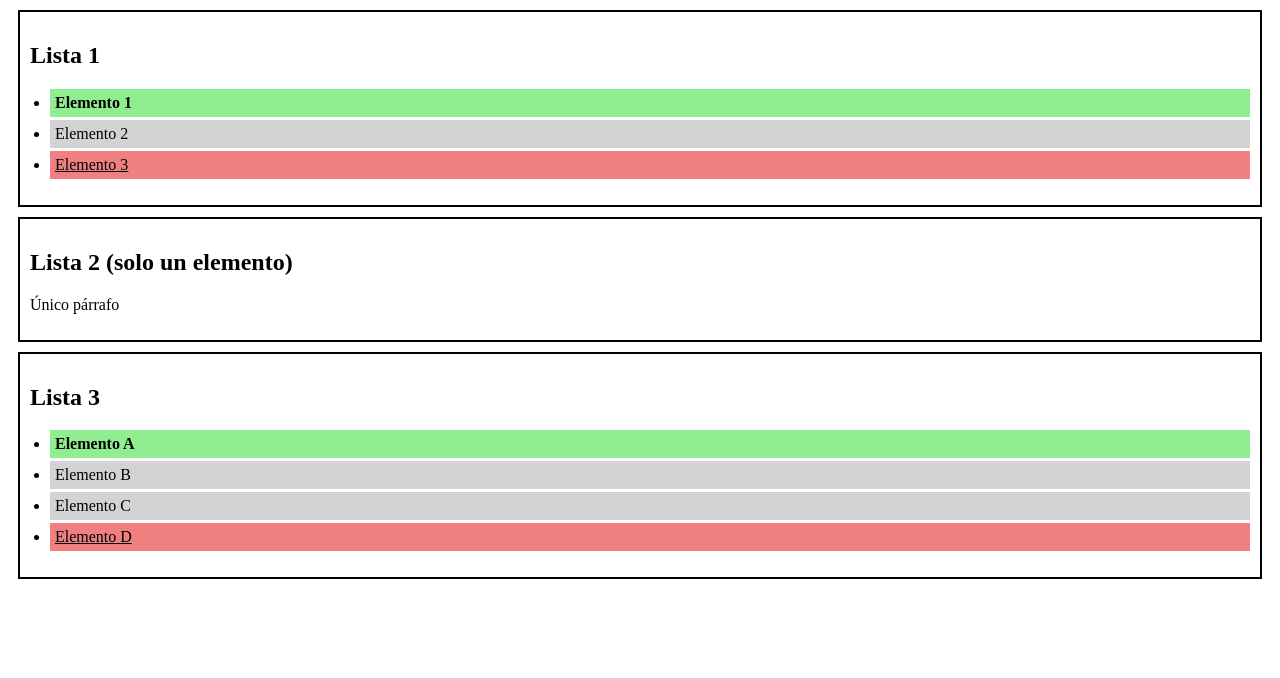
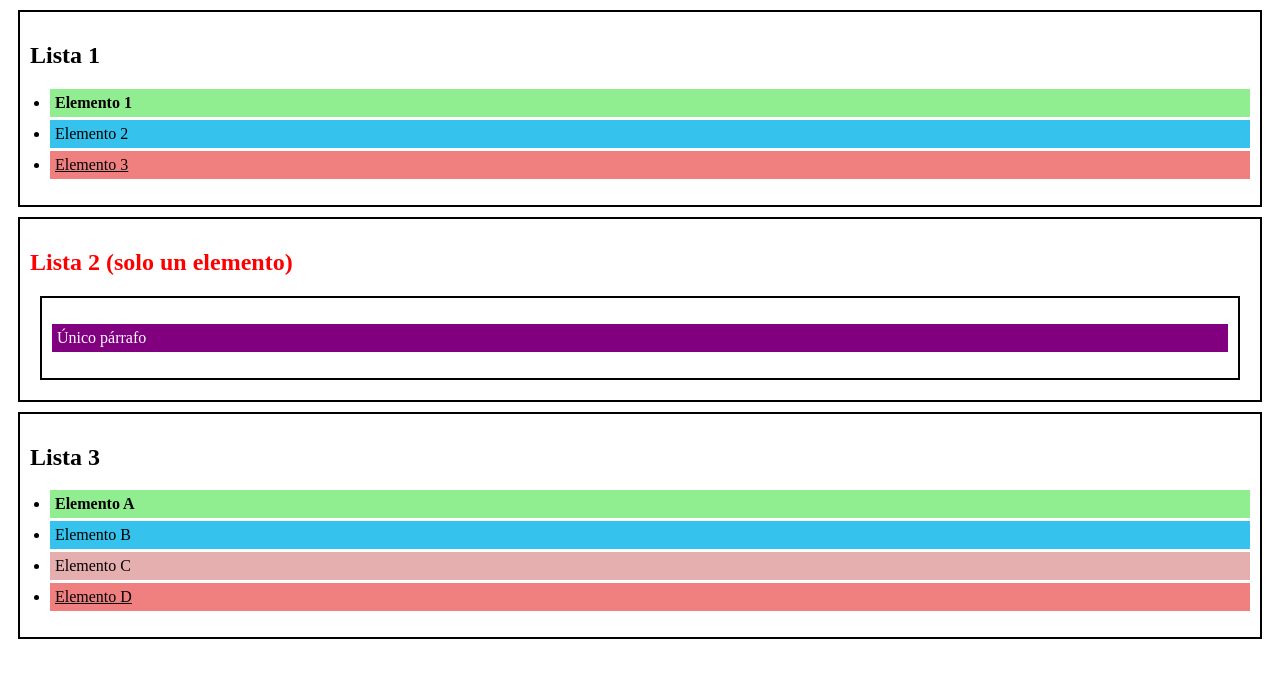
Before and after one commit to bdonosos01-lab/Ejercicios-LLMM, a plain HTML site: page ejemplos/ejemplo_pseudoclases.html in a window 1280 px wide. Drawn offline with Linux system fonts and the light colour scheme.

Commit message:
25 no 1020

```diff
--- a/ejemplos/css/pseudoclases.css
+++ b/ejemplos/css/pseudoclases.css
@@ -14,10 +14,7 @@
             margin: 3px 0;
         }
 
-        /* :nth-child(valor) → selecciona el hijo según posición */
-        li:nth-child(2) {
-            background-color: lightblue;
-        }
+
 
         /* :first-child → primer hijo */
         li:first-child {
@@ -31,7 +28,14 @@
             background-color: lightcoral;
         }
 
-        /* :only-child → único hijo */
+        /* :only-child → único hijo
+            El only-child no fuurla porque tiene un h2
+        */
+
+        div:nth-child(2) h2:first-child {
+            color: red;
+        }
+
         p:only-child {
             color: white;
             background-color: purple;
@@ -40,5 +44,13 @@
 
         /* :not(selector) → selecciona todo lo que no coincide con selector */
         li:not(:first-child):not(:last-child) {
-            background-color: lightgray;
+            background-color: rgb(230, 175, 175);
         }
+
+        /* :nth-child(valor) → selecciona el hijo según posición
+            Las cosas tienen especificidad, vamos, puntos. li suma 1, first-c and last-c suman 10, tiene 21, se muestra aunque se superponga abajo otra.
+            si hago nth-child(2) dos veces, suman 21.
+        */
+        li:nth-child(2):nth-child(2) {
+            background-color: rgb(53, 194, 236);
+        }
--- a/ejemplos/ejemplo_pseudoclases.html
+++ b/ejemplos/ejemplo_pseudoclases.html
@@ -18,7 +18,10 @@
 
     <div>
         <h2>Lista 2 (solo un elemento)</h2>
-        <p>Único párrafo</p> <!-- only-child -->
+        <div>
+            <p>Único párrafo</p> <!-- only-child -->
+        </div>
+
     </div>
 
     <div>
@@ -26,8 +29,8 @@
         <ul>
             <li>Elemento A</li> <!-- first-child -->
             <li>Elemento B</li> <!-- nth-child(2) y not(first/last) -->
-            <li>Elemento C</li> <!-- last-child -->
-            <li>Elemento D</li> <!-- not(first/last) -->
+            <li>Elemento C</li> <!-- not(first/last) es el nth 3, nth-child(3) -->
+            <li>Elemento D</li> <!--  last-child -->
         </ul>
     </div>
 </body>
```
Also changed, not shown: img/icono.png (renamed from imagenes/icono.png).
